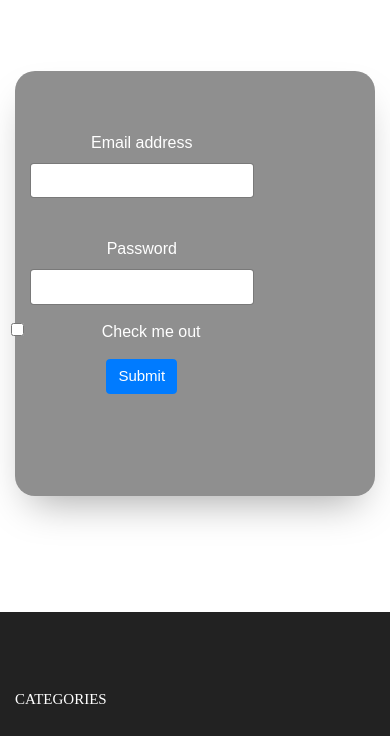
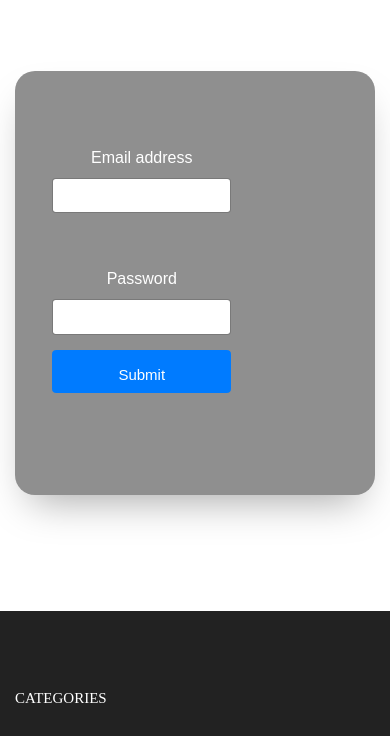
Before and after one commit to dougc0de/Blessed, a PHP site: page /myaccount.html in a window 390 px wide. Shown: the part 746-1482 px from the top of the page. Run offline with PHP 8.4, Linux system fonts and the light colour scheme; some libraries are stand-ins or nearby versions; some web fonts are replaced.

Commit message:
Primero cambios, barra menu subsanada

```diff
--- a/css/main.css
+++ b/css/main.css
@@ -3350,6 +3350,8 @@ input.num-product::-webkit-inner-spin-button {
 }
 
 #loginformStylyes {
+    display: flex;
+    gap: 20px;
     background-color: #8f8f8f;
       color: white;
       font-size: 16px;
@@ -3364,3 +3366,20 @@ input.num-product::-webkit-inner-spin-button {
 #loginformStyles:hover{
     transform:translateY(-4px);
 }
+
+@media (max-width: 576px) {                  /* Bootstrap xs */
+  #loginformStylyes form {
+    display: flex;
+    flex-direction: column;                 /* apila en vertical */
+    align-items: center;                    /* centra cada hijo */
+  }
+
+  /* Sobrescribimos el 100 % de Bootstrap */
+  #loginformStylyes .form-control,
+  #loginformStylyes .btn {
+    width: 80% !important;                  /* cualquier valor 70-90 % luce bien */
+    max-width: 320px;                       /* opcional: evita que crezcan de más */
+    margin: 0 auto;                         /* centra horizontalmente */
+    display: block;                         /* asegura bloque completo */
+  }
+}
--- a/myaccount.html
+++ b/myaccount.html
@@ -310,23 +310,22 @@
                     </div>
 				</div>
 
+
+
 				<div id="loginformStylyes" class="size-180  flex-w flex-col-m p-lr-150 p-tb-60 p-lr-15-lg w-full-md">
 					<div class="flex-w w-full p-b-42">
                             <form>
-                            <div class="mb-3">
+                            <div class="mb-3   pt-3">
                                 <label for="exampleInputEmail1" class="form-label">Email address</label>
                                 <input type="email" class="form-control" id="exampleInputEmail1" aria-describedby="emailHelp">
                             </div>
                             <br>
-                            <div class="mb-3">
+                            <div class="mb-3 pt-3">
                                 <label for="exampleInputPassword1" class="form-label">Password</label>
                                 <input type="password" class="form-control" id="exampleInputPassword1">
                             </div>
-                            <div class="mb-3 form-check">
-                                <input type="checkbox" class="form-check-input" id="exampleCheck1">
-                                <label class="form-check-label" for="exampleCheck1">Check me out</label>
-                            </div>
-                            <button type="submit" class="btn btn-primary">Submit</button>
+
+                            <button type="submit" class=" pt-3 btn btn-primary">Submit</button>
                             </form>
 
 					</div>
--- a/product.html
+++ b/product.html
@@ -68,7 +68,6 @@
 					</div>
 					</div>
 				</div>
-			</div>
 
 			<div class="wrap-menu-desktop how-shadow1">
 				<nav class="limiter-menu-desktop container">
```
